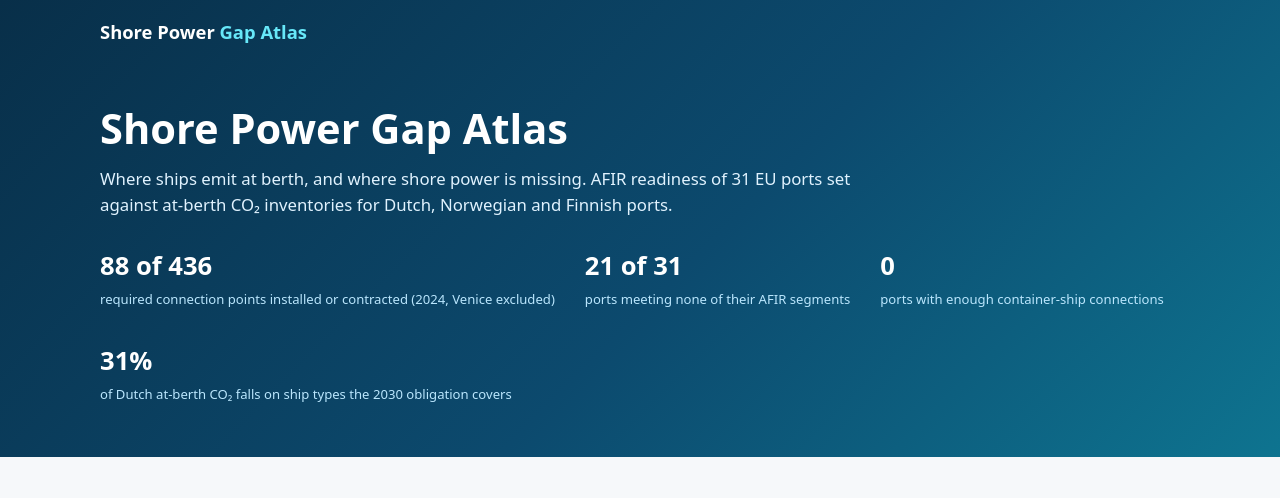
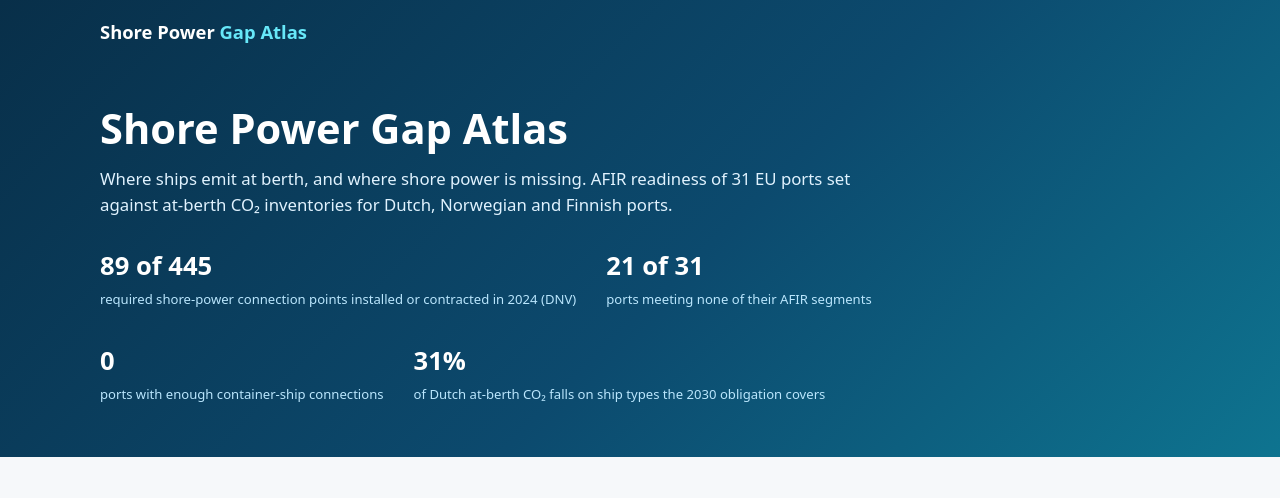
Before and after one commit to darlianecunha/shore-power-gap-atlas, a plain HTML site: page index.html in a window 1280 px wide. Shown: the top 498 px of the page. Drawn offline with nearby package versions, Linux system fonts and the light colour scheme.

Commit message:
DNV totals, standalone

```diff
--- a/index.html
+++ b/index.html
@@ -121,7 +121,7 @@ fetch('data.json?v=2026-11-19').then(r=>r.json()).then(D=>{
  const T=D.totals;
  const nlTot=D.demand_nl.reduce((a,d)=>a+d.kt,0),nlAfir=D.demand_nl.reduce((a,d)=>a+d.afir_kt,0);
  document.getElementById('stats').innerHTML=[
-  [`${T.have} of ${T.req}`,'required connection points installed or contracted (2024, Venice excluded)'],
+  ['89 of 445','required shore-power connection points installed or contracted in 2024 (DNV)'],
   [`${T.none_met} of ${T.ports}`,'ports meeting none of their AFIR segments'],
   [`${T.container_met}`,'ports with enough container-ship connections'],
   [`${Math.round(nlAfir/nlTot*100)}%`,'of Dutch at-berth CO₂ falls on ship types the 2030 obligation covers']
```
